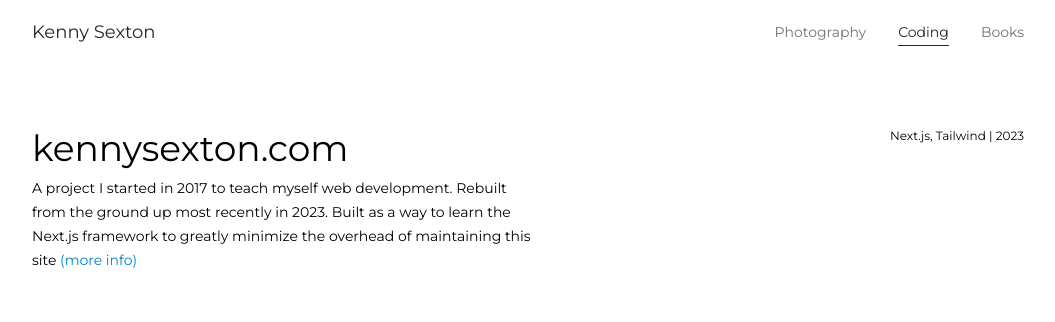
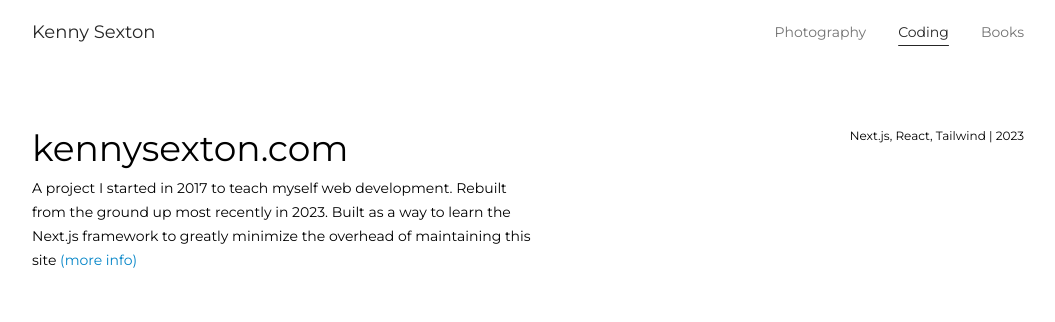
Before and after one commit to kennysexton/kennysexton.com, a Next.js app: page /coding in a window 1280 px wide. Shown: the top 322 px of the page, without its empty margins (112-1167 px from the left). Built offline with nearby package versions, Linux system fonts and the light colour scheme.

Commit message:
adding react skill to website

```diff
--- a/pages/coding.js
+++ b/pages/coding.js
@@ -11,7 +11,7 @@
 const projects = [
   {
     title: 'kennysexton.com',
-    tools: 'Next.js, Tailwind',
+    tools: 'Next.js, React, Tailwind',
     year: '2023',
     description: 'A project I started in 2017 to teach myself web development. Rebuilt from the ground up most recently in 2023. Built as a way to learn the Next.js framework to greatly minimize the overhead of maintaining this site',
     linkText: '(more info)',
```
